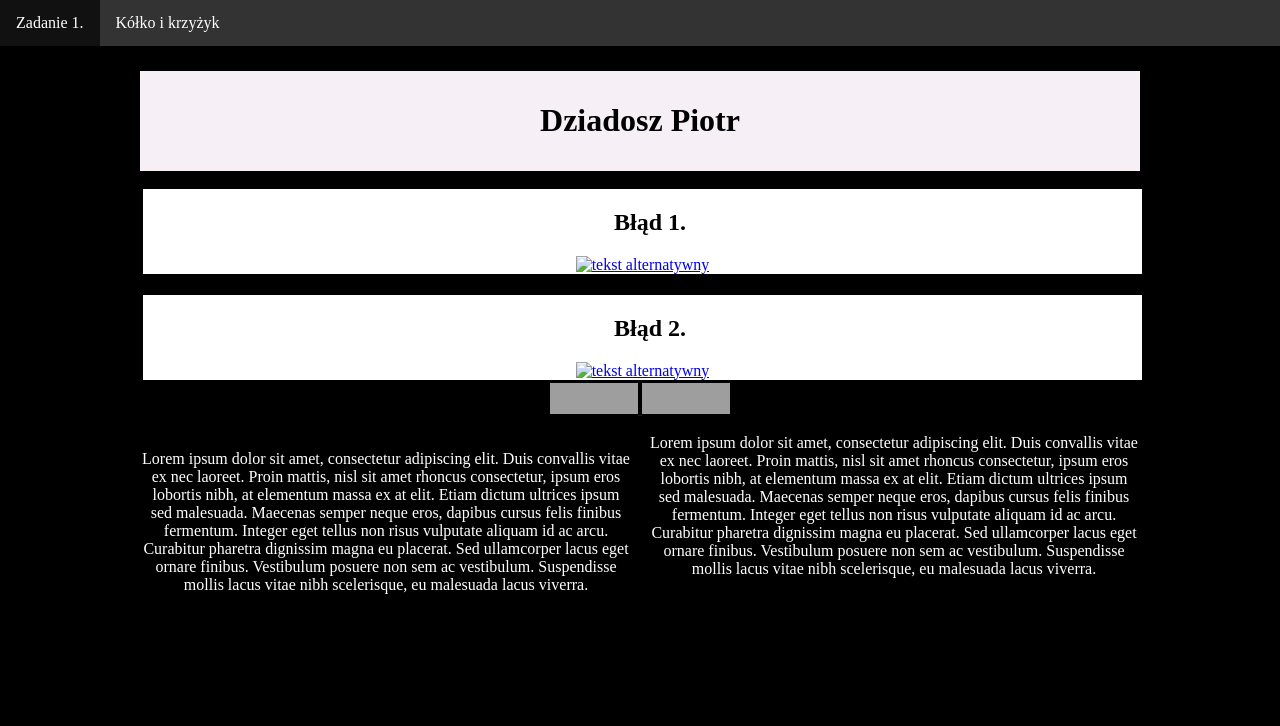
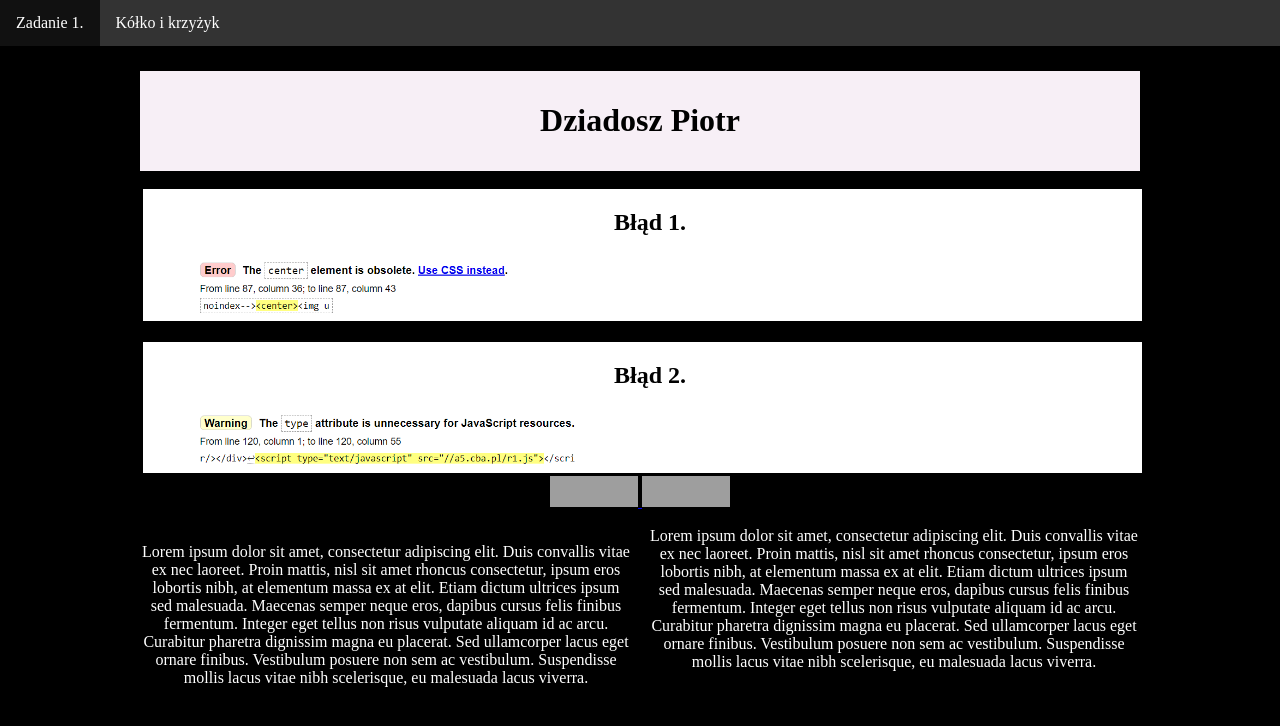
Before and after one commit to pdziadosz/pdziadosz.github.io, a plain HTML site: page index.html in a window 1280 px wide. Drawn offline with nearby package versions, Linux system fonts and the light colour scheme; grey boxes are pictures that could not be loaded.

Commit message:
Update index.html

```diff
--- a/index.html
+++ b/index.html
@@ -18,7 +18,7 @@
       testAPI();
     } else {
 
-      document.getElementById('status').innerHTML = 'Dzień dobry!';
+      document.getElementById('status').innerHTML = 'Proszę o zalogowanie!';
     }
   }
 
@@ -82,14 +82,14 @@
 							<div class="blad1">
 								<h2>Błąd 1.</h2>
 								<div class="pic">
-									<a href="adres"><img src="galeria/blad1.png" alt="tekst alternatywny" style="width: 90%"></a>
+									<a href="adres"><img src="blad1.png" alt="tekst alternatywny" style="width: 90%"></a>
 								</div>
 							</div>
 
 							<div class="blad1">
 								<h2>Błąd 2.</h2>
 								<div class="pic">
-									<a href="adres"><img src="galeria/blad2.png" alt="tekst alternatywny" style="width: 90%"></a>
+									<a href="adres"><img src="blad2.png" alt="tekst alternatywny" style="width: 90%"></a>
 								</div>
 							</div>
 
```
